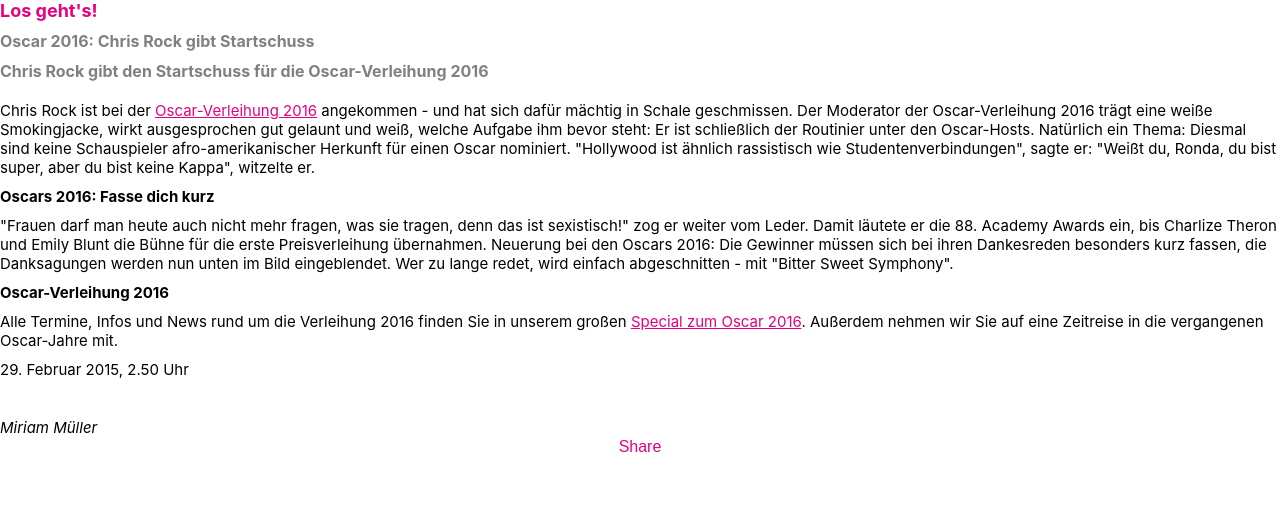
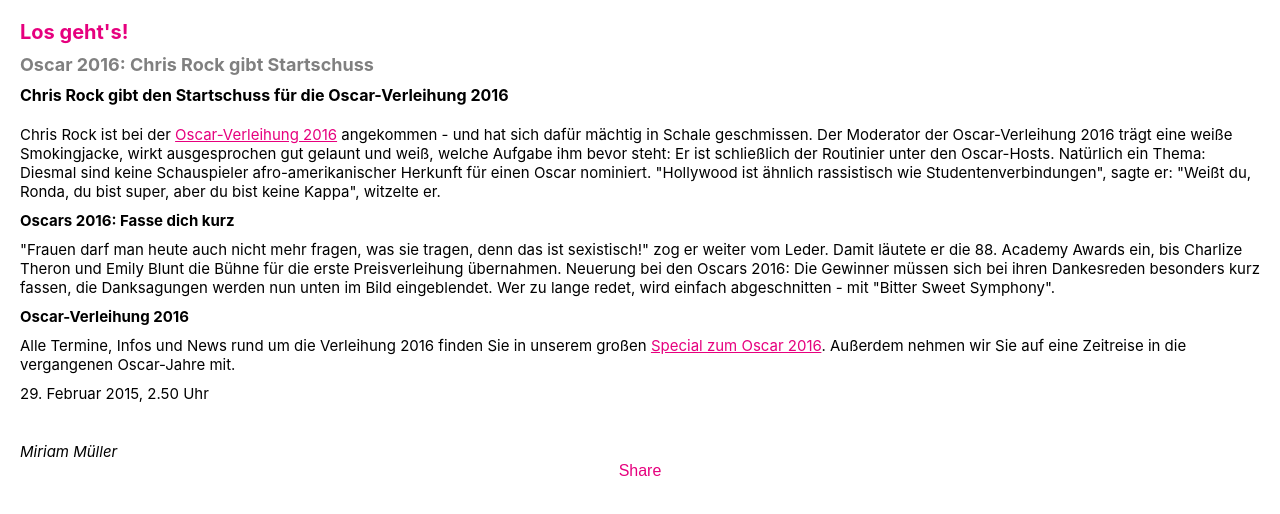
Before and after one commit to stanwood/Glamour_CSS, a plain HTML site: page index.html in a window 1280 px wide. Drawn offline with Linux system fonts and the light colour scheme.

Commit message:
Update font sizes

```diff
--- a/article.css
+++ b/article.css
@@ -1,6 +1,6 @@
 body {
 	font-family: "-apple-system";
-	padding: 0;
+	padding: 20;
 	margin: 0;
 	font-size: 15px;
 }
@@ -12,18 +12,17 @@ h1, h2, h3, h4, p {
 }
 
 h1 {
-	font-size: 18px;
+	font-size: 20px;
 	color: #E6007E;
 }
 
 h2 {
-	font-size: 16px;
+	font-size: 18px;
 	color: gray;
 }
 
 h3 {
 	font-size: 16px;
-	color: gray;
 }
 
 h4 {
```
